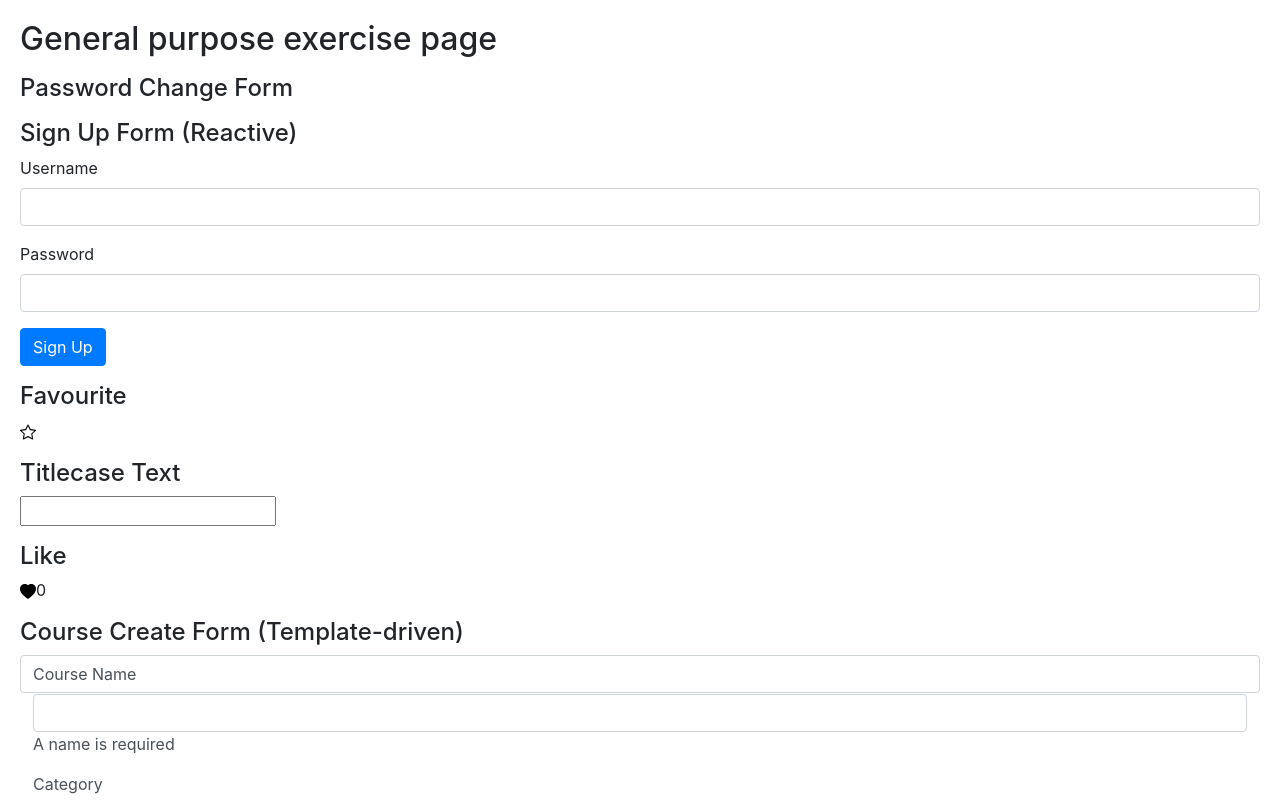
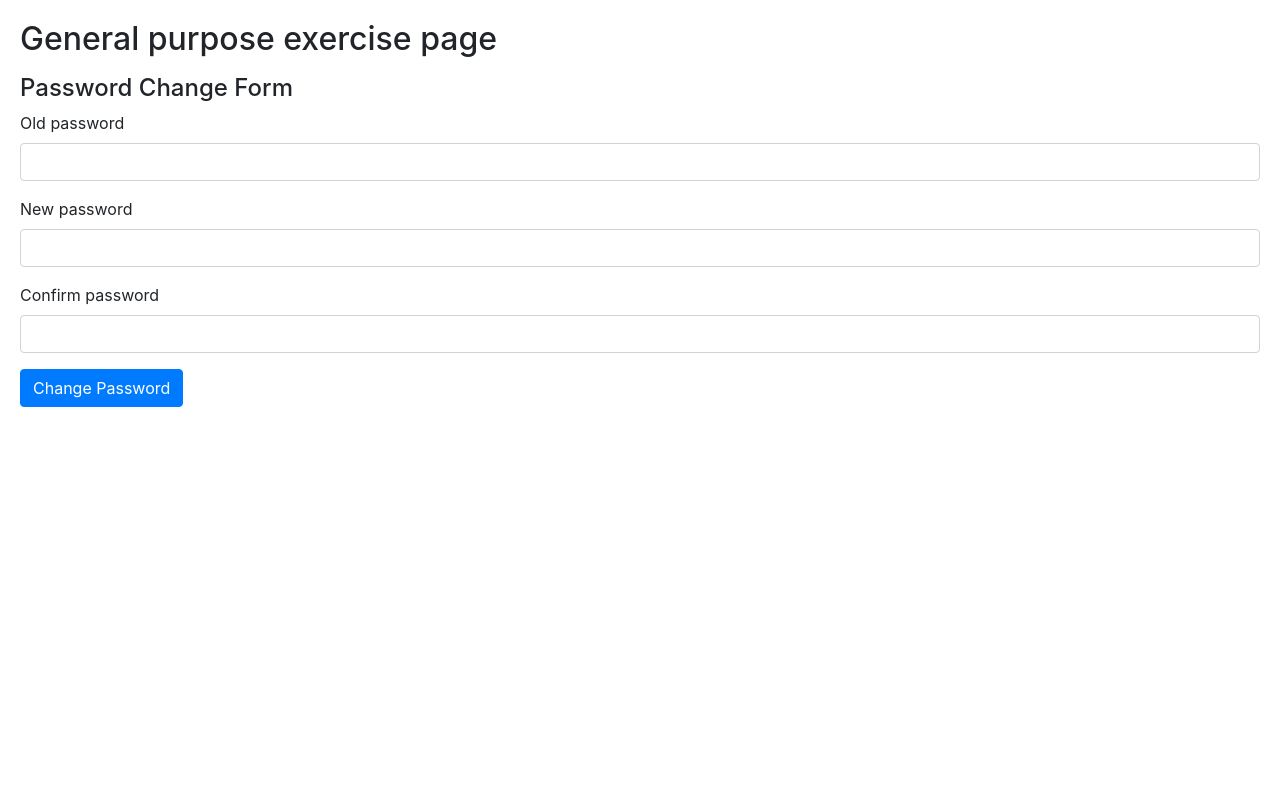
Before and after one commit to DDunning/ang-ts, an Angular app in the folder favorite/: page / in a window 1280 px wide. Shown: the top 800 px of the page. Built offline with nearby package versions, Linux system fonts and the light colour scheme.

Commit message:
Added the partially completed Password Change exercise code.

```diff
--- a/favorite/src/app/app.component.html
+++ b/favorite/src/app/app.component.html
@@ -2,27 +2,30 @@
 
 <p></p>
 <h4>Password Change Form</h4>
+<app-password-change-form></app-password-change-form>
 
+<!--
 
-<p></p>
-<h4>Sign Up Form (Reactive)</h4>
-<signup-form></signup-form>
+  <p></p>
+  <h4>Sign Up Form (Reactive)</h4>
+  <signup-form></signup-form>
 
-<p>
+  <p></p>
 <h4>Favourite</h4>
 <app-like></app-like>
 
-<p>
+<p></p>
 <h4>Titlecase Text</h4>
 <app-recase></app-recase>
 
-<p>
+<p></p>
 <h4>Like</h4>
 <app-like2
-  [likesCount]="tweet.likesCount"
-  [isActive]="tweet.isLiked">
+[likesCount]="tweet.likesCount"
+[isActive]="tweet.isLiked">
 </app-like2>
 
-<p>
+<p></p>
 <h4>Course Create Form (Template-driven)</h4>
 <app-create-course-form></app-create-course-form>
+-->
--- /dev/null
+++ b/favorite/src/app/password-change-form/password-change-form.component.html
@@ -0,0 +1,37 @@
+<form  [formGroup]="form" class="form-group">
+    <div class="form-group">
+        <label for="oldpassword">Old password</label>
+        <input
+            formControlName="oldpassword"
+            id="oldpassword"
+            type="text"
+            class="form-control"/>
+        <div *ngIf="oldpassword.touched && oldpassword.invalid">
+            <div class="alert alert-danger" *ngIf="!oldpassword.valid">Old password is required.</div>
+            <div class="alert alert-danger" *ngIf="oldpassword.errors.passwordIsCurrent">Password unknown.</div>
+        </div>
+    </div>
+    <div class="form-group">
+        <label for="newpassword">New password</label>
+        <input
+            formControlName="newpassword"
+            id="newpassword"
+            type="text"
+            class="form-control"/>
+        <div *ngIf="newpassword.touched && newpassword.invalid">
+            <div class="alert alert-danger" *ngIf="!newpassword.valid">New password is required.</div>
+        </div>
+    </div>
+    <div class="form-group">
+        <label for="confirmpassword">Confirm password</label>
+        <input
+            formControlName="confirmpassword"
+            id="confirmpassword"
+            type="text"
+            class="form-control"/>
+        <div *ngIf="confirmpassword.touched && confirmpassword.invalid">
+            <div class="alert alert-danger" *ngIf="!confirmpassword.valid">Confirmation password is required.</div>
+        </div>
+        </div>
+    <button class="btn btn-primary">Change Password</button>
+</form>
--- /dev/null
+++ b/favorite/src/app/password-change-form/password-change-form.component.ts
@@ -0,0 +1,42 @@
+import { Component, OnInit } from '@angular/core';
+import { FormGroup, FormControl, Validators, AbstractControl, ValidationErrors } from '@angular/forms';
+
+@Component({
+  selector: 'app-password-change-form',
+  templateUrl: './password-change-form.component.html',
+  styleUrls: ['./password-change-form.component.css']
+})
+export class PasswordChangeFormComponent {
+
+  constructor() { }
+
+  form = new FormGroup({
+    'oldpassword': new FormControl('', Validators.required, PasswordChangeFormComponent.passwordIsCurrent),
+    'newpassword': new FormControl('', Validators.required),
+    'confirmpassword': new FormControl('', Validators.required)
+  });
+
+  get oldpassword(){
+    return this.form.get('oldpassword') as FormControl;
+  }
+
+  get newpassword(){
+    return this.form.get('newpassword') as FormControl;
+  }
+
+  get confirmpassword(){
+    return this.form.get('confirmpassword') as FormControl;
+  }
+
+  static passwordIsCurrent(control: AbstractControl) :
+    Promise<ValidationErrors | null> {
+      return new Promise((resolve, reject) => {
+        setTimeout(() => {
+          if (control.value === '1234')
+            resolve(null);
+          else
+            resolve({ passwordIsCurrent: true });
+        }, 2000);
+      });
+  }
+}
```
Also changed, not shown: favorite/src/app/app.module.ts (+6 -3 lines), favorite/src/app/password-change-form/password-change-form.component.css (added), 1 other file (tests, documents, lock files or other folders).
